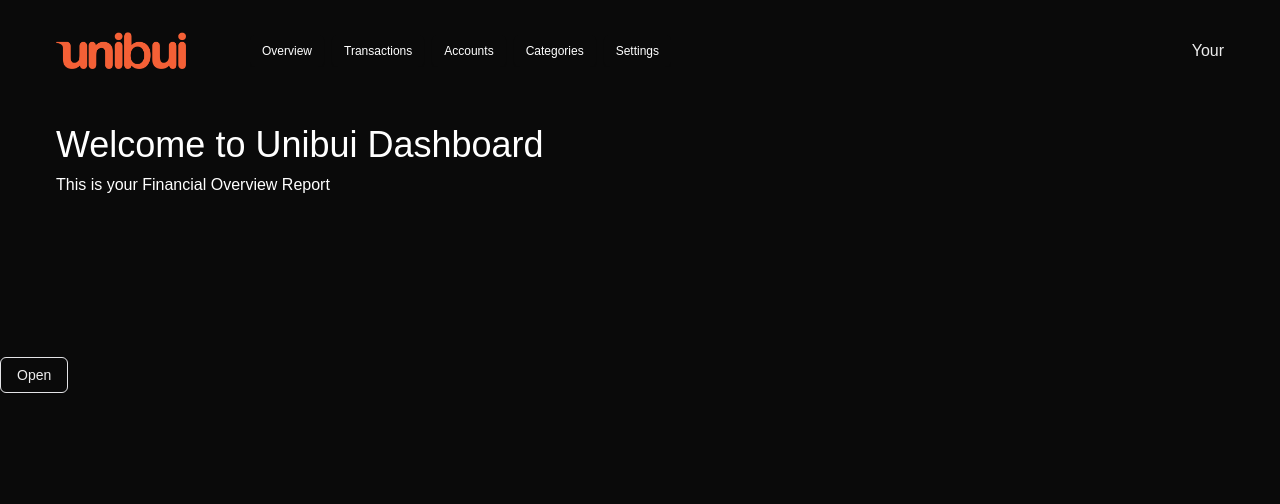
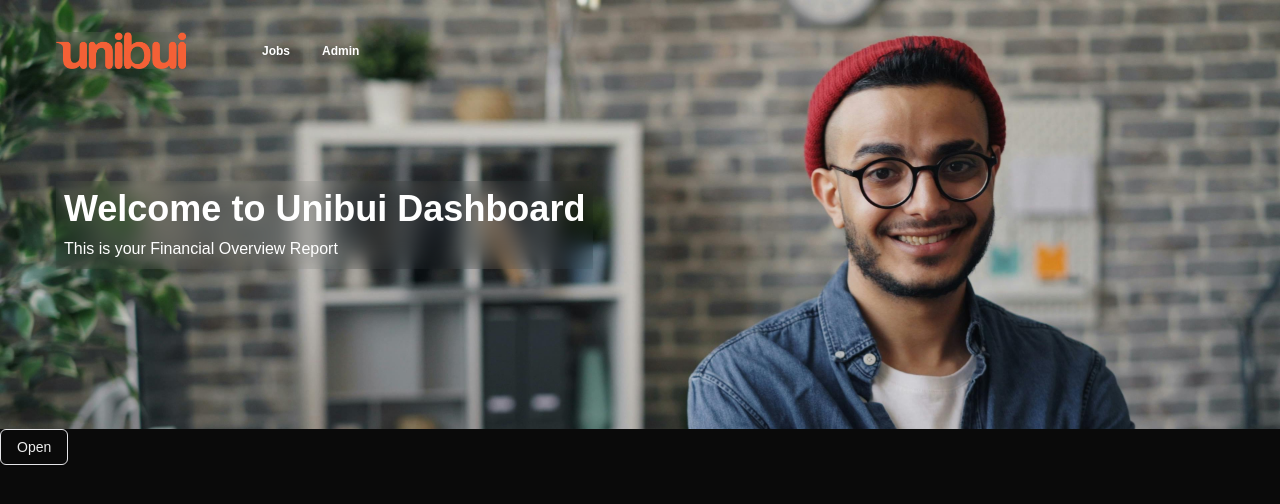
Before and after one commit to awesome-pro/unibui, a Next.js app: page /test in a window 1280 px wide. Shown: the top 504 px of the page. Built offline with nearby package versions, Linux system fonts and the light colour scheme.

Commit message:
ui update

```diff
--- a/components/Header.tsx
+++ b/components/Header.tsx
@@ -6,20 +6,16 @@ import WelcomeMsg from './WelcomeMsg'
 
 function Header() {
   return (
-   <header className='px-4 py-8 lg:px-14 pb-36'>
+   <header className='px-4 py-8 lg:px-14 pb-36 bg-cover' style={{ backgroundImage: "url('/stud.jpg')"}}>
         <div className='max-w-screen-2xl mx-auto'>
-            <div className='w-full flex items-center justify-between mb-14'>
-                <div className='flex items-center lg:gap-x-16'>
-                    <HeaderLogo/>
-                    <Navbar/>
+                <div className='w-full flex items-center justify-between mb-28'>
+                    <div className='flex items-center lg:gap-x-16'>
+                        <HeaderLogo/>
+                        <Navbar/>
+                    </div>
                 </div>
-
-                <div>
-                    Your
-                </div>
-            </div>
             <WelcomeMsg/>
-        </div>
+       </div>
    </header>
   )
 }
--- a/components/HeaderLogo.tsx
+++ b/components/HeaderLogo.tsx
@@ -4,7 +4,7 @@ import React from 'react'
 
 function HeaderLogo() {
   return (
-    <Link href={'/'}>
+    <Link href={'/'} className='backdrop-blur-md'>
         <div className='items-center hidden  lg:flex'>
             <Image
             src={'/logo.png'}
--- a/components/NavButton.tsx
+++ b/components/NavButton.tsx
@@ -19,7 +19,7 @@ function NavButton({
     <Button
     asChild
     className={cn(
-        "w-full lg:w-auto justify-between font-normal hover:bg-white/20 hover:text-white border-none focus-visible:ring-offset-0 focus-visible:ring-transparent outline-none text-white focus:bg-white/30 transition",
+        "w-full lg:w-auto justify-between font-semibold hover:bg-white/20 hover:text-white border-none focus-visible:ring-offset-0 focus-visible:ring-transparent outline-none text-white focus:bg-white/30 transition",
         isActive ? "bg-white/10 text-white" : "bg-transparent",
     )}
     size={'sm'}
--- a/components/Navbar.tsx
+++ b/components/Navbar.tsx
@@ -11,26 +11,16 @@ import { CardHeader, CardTitle, Card } from './ui/card'
 import Image from 'next/image'
 
 const routes = [
+
   {
-    href: '/',
-    label: "Overview"
+    href: '/jobs',
+    label: "Jobs"
   },
   {
-    href: '/transactions',
-    label: "Transactions"
+    href: '/admin',
+    label: "Admin"
   },
-  {
-    href: '/accounts',
-    label: "Accounts"
-  },
-  {
-    href: '/categories',
-    label: "Categories"
-  },
-  {
-    href: '/settings',
-    label: "Settings"
-  }
+
 ]
 
 
--- a/components/WelcomeMsg.tsx
+++ b/components/WelcomeMsg.tsx
@@ -5,8 +5,8 @@ import React from 'react'
 function WelcomeMsg() {
 
   return (
-    <div className='space-y-2 mb-4 '>
-        <h2 className='text-2xl lg:text-4xl text-white font-medium '>
+    <div className='space-y-2 mb-4 backdrop-blur-md w-fit p-2'>
+        <h2 className='text-2xl lg:text-4xl text-white font-semibold'>
             Welcome to Unibui Dashboard
         </h2>
         <p className='text-sm lg:text-base text-white'>
```
Also changed, not shown: public/stud.jpg (added), public/stud1.jpg (added).
